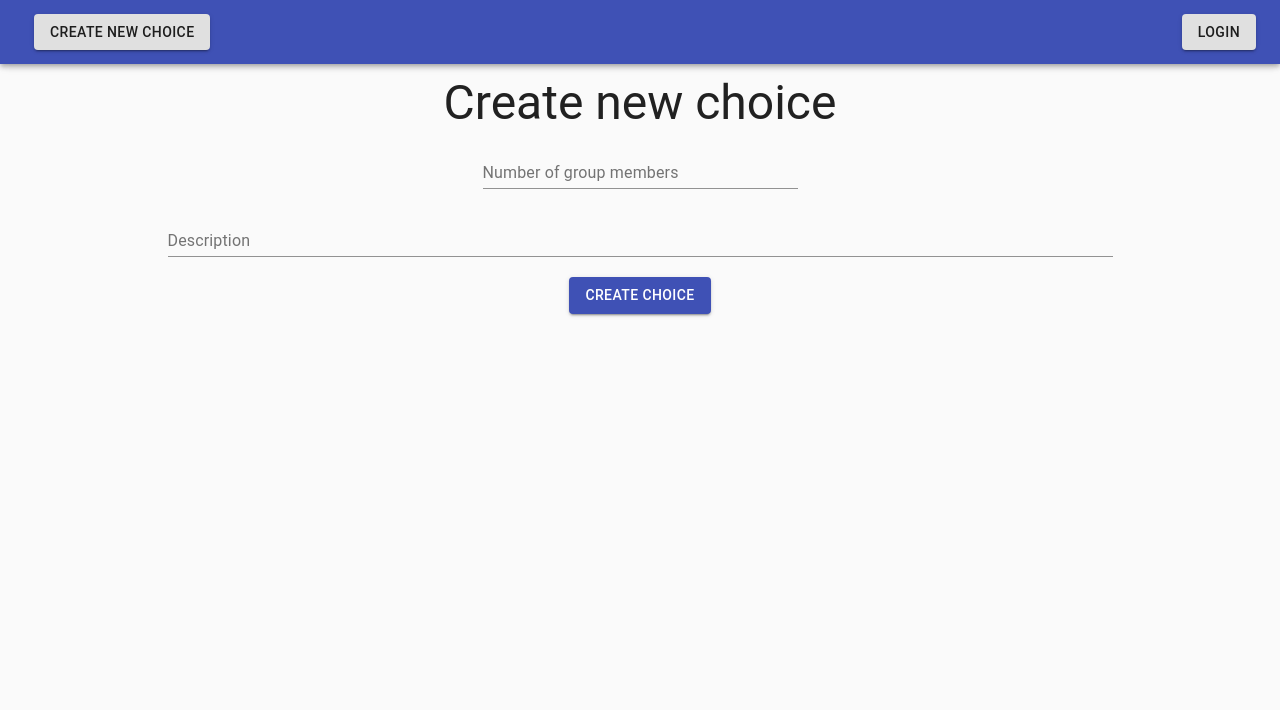
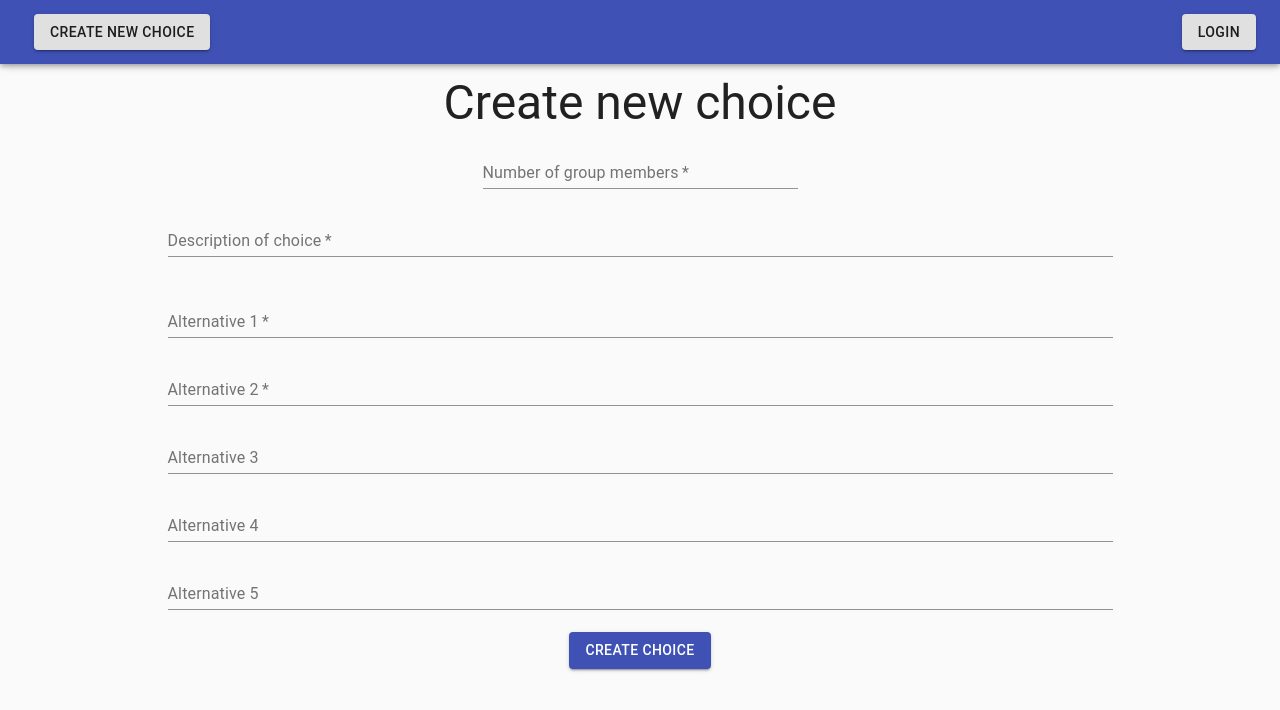
Before and after one commit to When2Choose/GUI, a React (Create React App) app: page /#/create in a window 1280 px wide. Shown: the top 710 px of the page. Built offline with nearby package versions, Linux system fonts and the light colour scheme.

Commit message:
Login form trialing

```diff
--- a/src/main/CreateChoice.css
+++ b/src/main/CreateChoice.css
@@ -7,3 +7,7 @@ div.CreateChoiceContent {
 div.Vertical {
     padding: 10px;
 }
+
+div.CreateButton {
+    padding-top: 1%;
+}
--- a/src/main/CreateChoice.js
+++ b/src/main/CreateChoice.js
@@ -9,15 +9,35 @@ function CreateChoice() {
             <div className="CreateChoiceContent">
                 <Typography variant="h3"> Create new choice </Typography>
                 <div className="Vertical">
-                    <TextField id="choiceAllowedMembersNumber" type="number"
+                    <TextField required id="choiceAllowedMembersNumber" type="number"
                                label="Number of group members" style={{width: '25%'}} />
                 </div>
                 <div className="Vertical">
-                    <TextField id="choiceDescription" type="text"
-                               label="Description" style={{width: '75%'}} multiline={true}/>
+                    <TextField required id="choiceDescription" type="text"
+                               label="Description of choice" style={{width: '75%', paddingBottom:"1%"}} multiline={true}/>
+                </div>
+                <div className="Vertical">
+                    <TextField required id="alternative1" type="text"
+                               label="Alternative 1" style={{width: '75%'}} multiline={true}/>
+                </div>
+                <div className="Vertical">
+                    <TextField required id="alternative2" type="text"
+                               label="Alternative 2" style={{width: '75%'}} multiline={true}/>
+                </div>
+                <div className="Vertical">
+                    <TextField id="alternative3" type="text"
+                               label="Alternative 3" style={{width: '75%'}} multiline={true}/>
+                </div>
+                <div className="Vertical">
+                    <TextField id="alternative4" type="text"
+                               label="Alternative 4" style={{width: '75%'}} multiline={true}/>
+                </div>
+                <div className="Vertical">
+                    <TextField id="alternative5" type="text"
+                               label="Alternative 5" style={{width: '75%'}} multiline={true}/>
                 </div>
                 <Link to="/view">
-                    <div className="Vertical">
+                    <div className="CreateButton">
                         <Button variant="contained" id="Create" color="primary">Create choice</Button>
                     </div>
                 </Link>
--- a/src/main/Login.js
+++ b/src/main/Login.js
@@ -1,5 +1,6 @@
 import React from "react";
-import {TextField, Button, Typography} from "@material-ui/core";
+import {Button, Typography, Input, FormControl, Grid, Paper} from "@material-ui/core";
+import {Link} from "react-router-dom";
 import "./Login.css";
 
 function Login() {
@@ -7,28 +8,33 @@ function Login() {
         <div className="LoginContent">
             <div className="LeftLoginContent">
                 <div className="LoginList">
+                    <form className="LoginUser">
                         <Typography variant="h4"> User </Typography>
-                    <TextField id="UserName" type="text"
-                               label="Name" style={{width: '75%'}}/>
-                    <TextField id="UserPassword" type="text"
-                               label="Password (Optional)" style={{width: '75%'}}/>
-                    <TextField id="ChoiceID" type="number"
-                               label="Choice ID" style={{width: '75%'}}/>
+                        <Input required id="UserName" placeholder="Name" style={{width: '75%', padding: '5px'}}/>
+                        <Input id="UserPassword" type="password"
+                               placeholder="Password (Optional)" style={{width: '75%', padding: '5px'}}/>
+                        <Input required id="ChoiceID" type="number"
+                               placeholder="Choice ID" style={{width: '75%', padding: '5px'}}/>
                         <div className="Login">
-                        <Button variant="contained" id="Login" color="primary" size="large">Login User</Button>
+                            <Button variant="contained" id="Login" color="primary" size="large" type="submit">Login
+                                User</Button>
                         </div>
+                    </form>
                 </div>
             </div>
             <div className="RightLoginContent">
                 <div className="LoginList">
+                    <form className="loginAdmin">
                         <Typography variant="h4"> Admin </Typography>
-                    <TextField id="AdminName" type="text"
-                               label="Name" style={{width: '75%'}}/>
-                    <TextField id="AdminPassword" type="text"
-                               label="Password (Optional)" style={{width: '75%'}}/>
+                        <Input required id="AdminName" placeholder="Name" style={{width: '75%', padding: '5px'}}/>
+                        <Input required id="AdminPassword" type="password"
+                               placeholder="Password (Optional)" style={{width: '75%', padding: '5px'}}/>
                         <div className="Login">
-                        <Button variant="contained" id="Login" color="primary" size="large">Login aDMIN</Button>
+                            <Button variant="contained" id="Login" color="primary" size="large" type="submit">Login
+                                Admin</Button>
                         </div>
+                    </form>
+
                 </div>
             </div>
         </div>
```
Also changed, not shown: src/main/Login.css (line endings or trailing spaces). Lines whose indentation alone changed are shown as unchanged.
